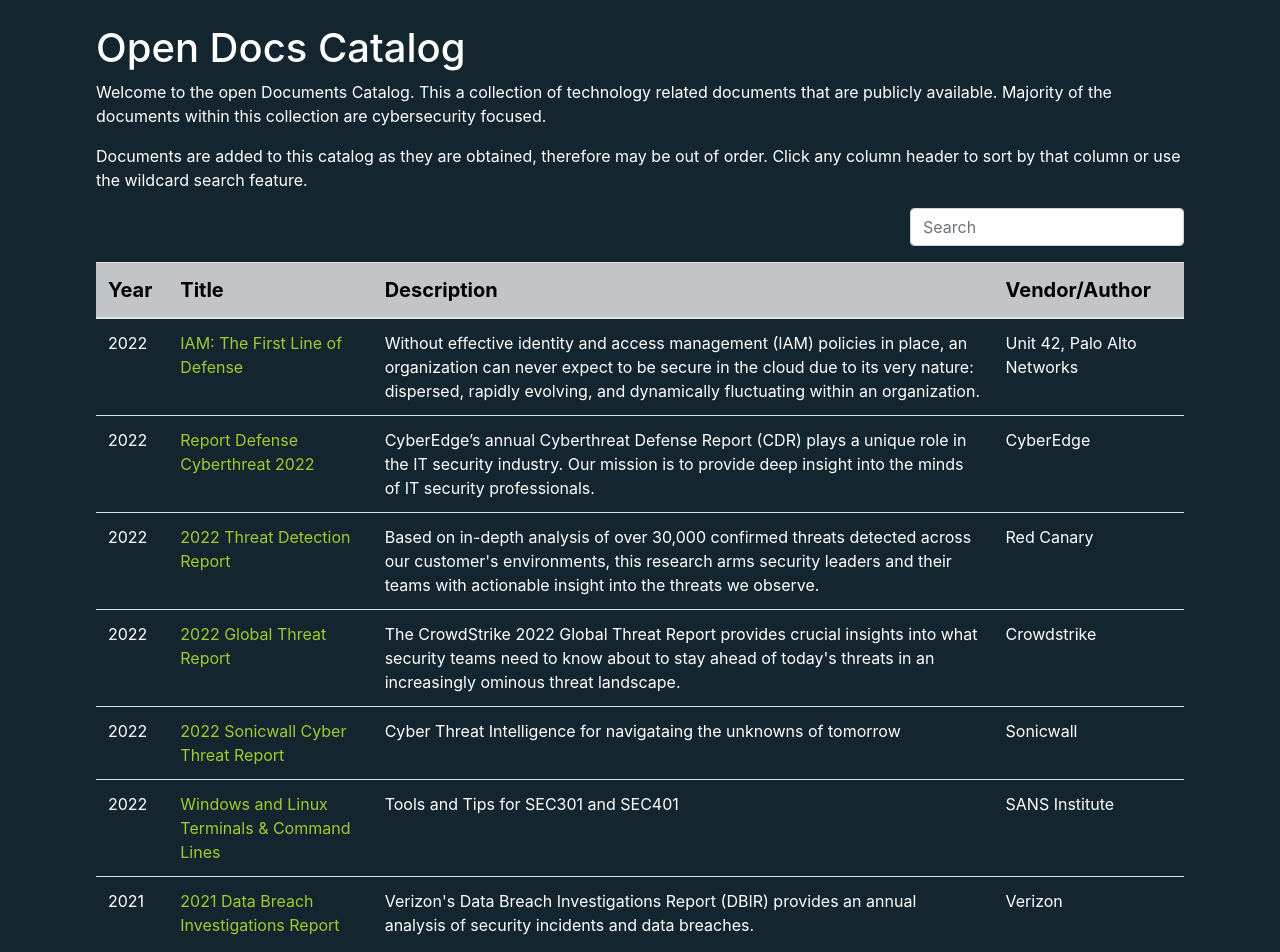
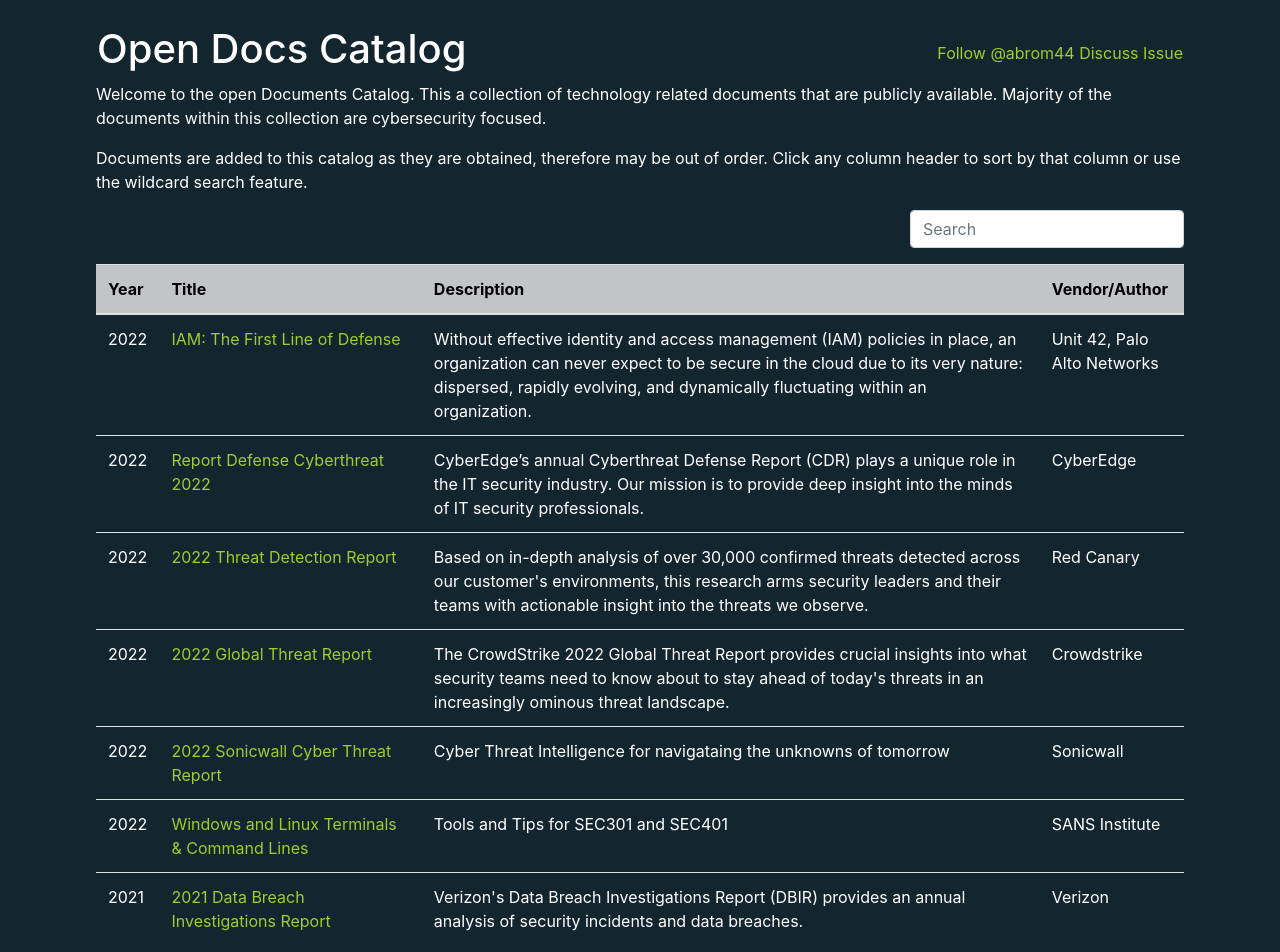
Before and after one commit to iamabrom/opendocs.xyz, a plain HTML site: page index.html in a window 1280 px wide. Drawn offline with nearby package versions, Linux system fonts and the light colour scheme.

Commit message:
style updates

```diff
--- a/css/main - Copy.css
+++ /dev/null
@@ -1,33 +0,0 @@
-body {
-  background-color: #2c3338;
-}
-
-h1 {
-  color: white;
-}
-
-p {
-  color: white;
-}
-
-th {
-  background-color: #c3c4c7;
-  color: black;
-  font-weight: bold;
-  font-size: 18px;
-}
-
-tr:hover {
-  background-color: gray;
-}
-tr {
-  color: white;
-}
-
-a:link {
-  color: red
-}
-
-a:visited {
-  color: green;
-}
--- a/css/main.css
+++ b/css/main.css
@@ -16,7 +16,6 @@ th {
   background-color: #c3c4c7;
   color: black;
   font-weight: bold;
-  font-size: 20px;
 }
 
 tr:hover {
--- a/index.html
+++ b/index.html
@@ -17,9 +17,13 @@
 <body>
   <div>
     <br>
-    <h1>Open Docs Catalog</h1>
-    <p>
-      Welcome to the open Documents Catalog. This a collection of technology related documents that are publicly available. Majority of the documents within this collection are cybersecurity focused.</p>
+    <table style="width:100%">
+      <tr>
+        <td><h1>Open Docs Catalog</h1></td>
+        <td style="text-align:right"><a class="github-button" href="https://github.com/abrom44" data-color-scheme="no-preference: light; light: light; dark: light;" data-size="large" data-show-count="true" aria-label="Follow @abrom44 on GitHub">Follow @abrom44</a>     <a class="github-button" href="https://github.com/abrom44/opendocs.xyz/discussions" data-color-scheme="no-preference: light; light: light; dark: light;" data-icon="octicon-comment-discussion" data-size="large" aria-label="Discuss abrom44/opendocs.xyz on GitHub">Discuss</a>     <a class="github-button" href="https://github.com/abrom44/opendocs.xyz/issues" data-color-scheme="no-preference: light; light: light; dark: light;" data-icon="octicon-issue-opened" data-size="large" data-show-count="true" aria-label="Issue abrom44/opendocs.xyz on GitHub">Issue</a></td>
+      </tr>
+    </table>
+    <p>Welcome to the open Documents Catalog. This a collection of technology related documents that are publicly available. Majority of the documents within this collection are cybersecurity focused.</p>
     <p>Documents are added to this catalog as they are obtained, therefore may be out of order. Click any column header to sort by that column or use the wildcard search feature.</p>
 
     <div class="form-inline flex-row-reverse mb-3">
@@ -30,10 +34,10 @@
     <table class="sortTable table" id="table1">
       <thead>
         <tr>
-          <th scope="col" data-type="number">Year <span class="ml-1 "></span></th>
-          <th scope="col">Title <span class="ml-1 "></span></th>
-          <th scope="col">Description <span class="ml-1 "></span></th>
-          <th scope="col">Vendor/Author <span class="ml-1 "></span></th>
+          <th scope="col" style="width:5%" data-type="number">Year <span class="ml-1 "></span></th>
+          <th scope="col" style="width:25%">Title <span class="ml-1 "></span></th>
+          <th scope="col" style="width:60%">Description <span class="ml-1 "></span></th>
+          <th scope="col" style="width:10%">Vendor/Author <span class="ml-1 "></span></th>
         </tr>
       </thead>
       <tbody>
@@ -101,6 +105,7 @@
 
   <script src="./js/searchTable.js"></script>
   <script src="./js/sortTable.js"></script>
+  <script async defer src="https://buttons.github.io/buttons.js"></script>
 </body>
 
 </html>
```
